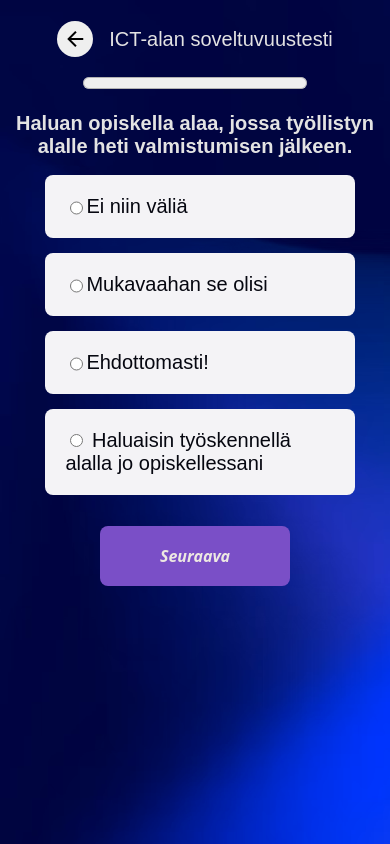
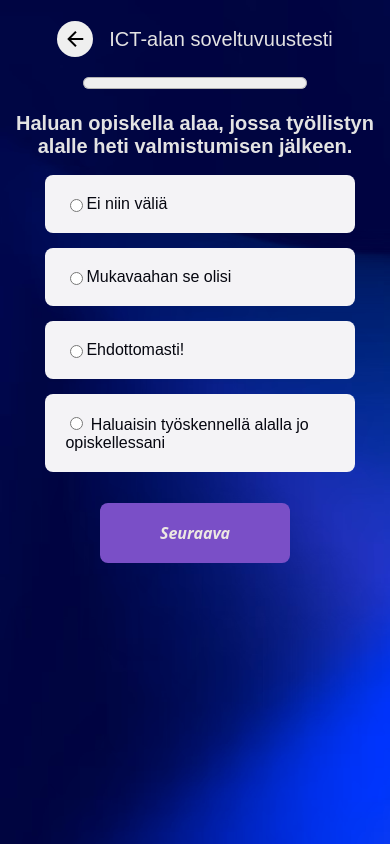
Before and after one commit to htammia/soveltuvuustesti, a plain HTML site: page questionaire.html in a window 390 px wide. Drawn offline with nearby package versions, Linux system fonts and the light colour scheme.

Commit message:
questionnaire options text clamp

```diff
--- a/style.css
+++ b/style.css
@@ -146,7 +146,7 @@ li {
     padding: 20px;
     border: 0;
     border-radius: 8px;
-    font-size: 20px;
+    font-size: clamp(16px, 2vw, 20px);
     margin-top: 15px;
 
 
```
